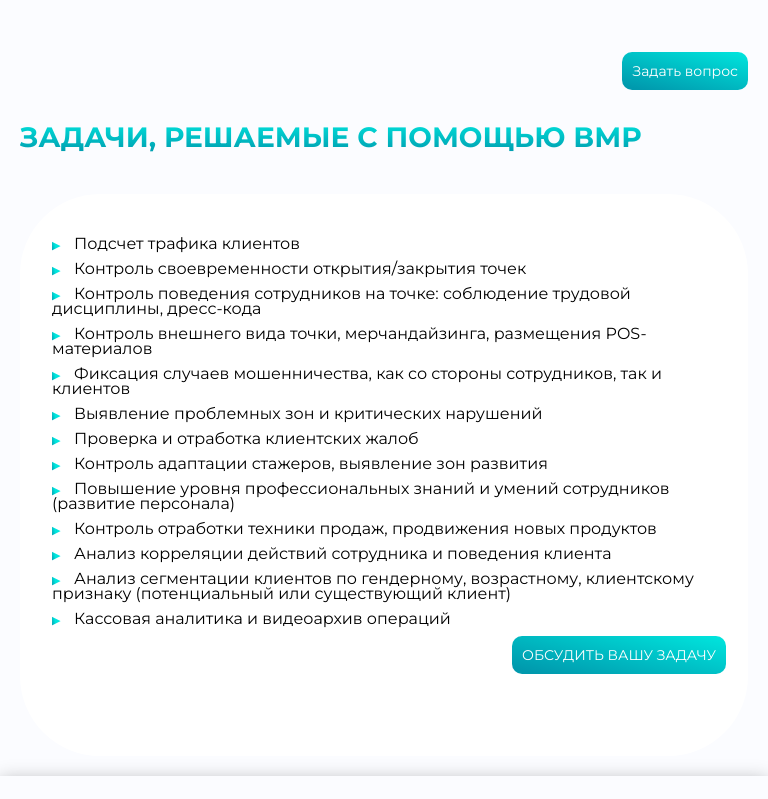
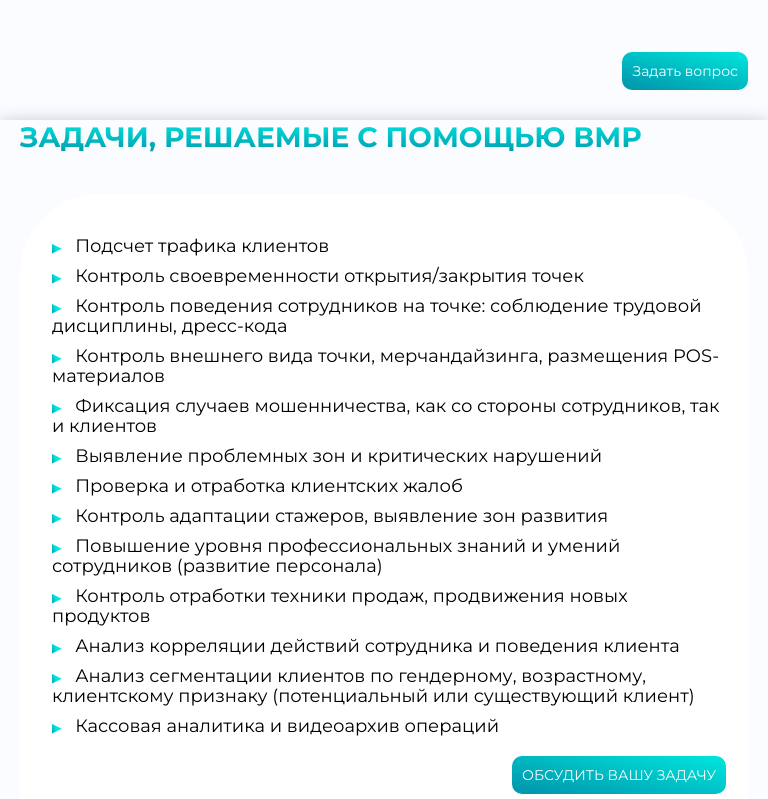
Before and after one commit to artemanz/vmr, a React (Create React App) app: page / in a window 768 px wide. Shown: the part 2320-3119 px from the top of the page. Built offline with nearby package versions, Linux system fonts and the light colour scheme.

Commit message:
сделал поправки маленькие в верстке

```diff
--- a/src/components/Block1/Block1.module.scss
+++ b/src/components/Block1/Block1.module.scss
@@ -61,7 +61,7 @@
     background-position: -10% 100%;
     background-image: none;
     flex-direction: column-reverse;
-    padding: 0 20px 20px 20px;
+    padding: 20px 20px 20px 20px;
     &_Info {
       width: 100%;
       height: auto;
--- a/src/components/Block5/Block5.module.scss
+++ b/src/components/Block5/Block5.module.scss
@@ -85,6 +85,7 @@
   }
   @media screen and (max-width: 425px) {
     width: 100%;
+    box-shadow: 0 4px 18px 0 rgba(0, 0, 0, 0.3);
     padding: 0 20px;
     background-image: none;
     h1 {
@@ -121,6 +122,7 @@
 
   @media screen and (min-width: 425px) and (max-width: 500px) {
     width: 100%;
+    box-shadow: 0 4px 18px 0 rgba(0, 0, 0, 0.3);
     padding: 0 20px;
     background-image: none;
     h1 {
@@ -157,6 +159,7 @@
   @media screen and (min-width: 500px) and (max-width: 768px) {
     background-image: none;
     width: 100%;
+    box-shadow: 0 4px 18px 0 rgba(0, 0, 0, 0.3);
     padding: 0 20px;
     h1 {
       text-align: start;
@@ -172,12 +175,12 @@
 
         li {
           font-size: 17px;
-          line-height: 15px;
+          line-height: 20px;
         }
       }
       &_Button {
         text-align: end;
-
+        margin-top: 20px;
         button {
           font-size: 14px;
           padding: 10px;
@@ -201,8 +204,8 @@
         max-width: 100%;
 
         li {
-          font-size: 16px;
-          line-height: 15px;
+          font-size: 18px;
+          line-height:20px;
         }
       }
       &_Button {
--- a/src/components/Block6/Block6.module.scss
+++ b/src/components/Block6/Block6.module.scss
@@ -264,11 +264,13 @@
 @media (max-width: 600px) {
   .Block6 {
     background: none;
+    box-shadow: none;
   }
 }
 @media (max-width: 425px) {
   .Block6 {
     background: none;
+    box-shadow: none;
     .Block6__wrapper {
       .Block6__bText {
         font-size: 24px;
--- a/src/components/Block9/Block9.module.scss
+++ b/src/components/Block9/Block9.module.scss
@@ -36,6 +36,7 @@
         font-size: 18px;
         max-width: 830px;
         span {
+          font-weight: 700;
           color: #0099ad;
         }
       }
```
